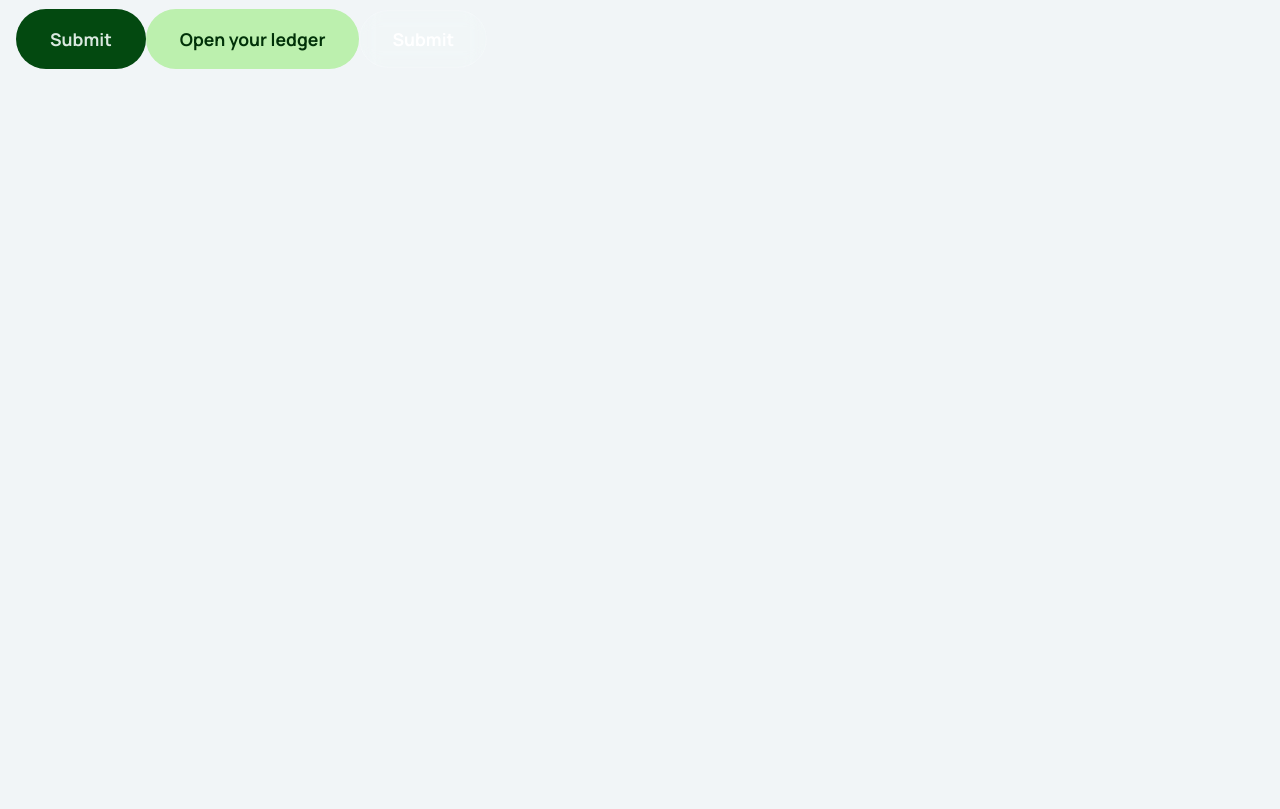
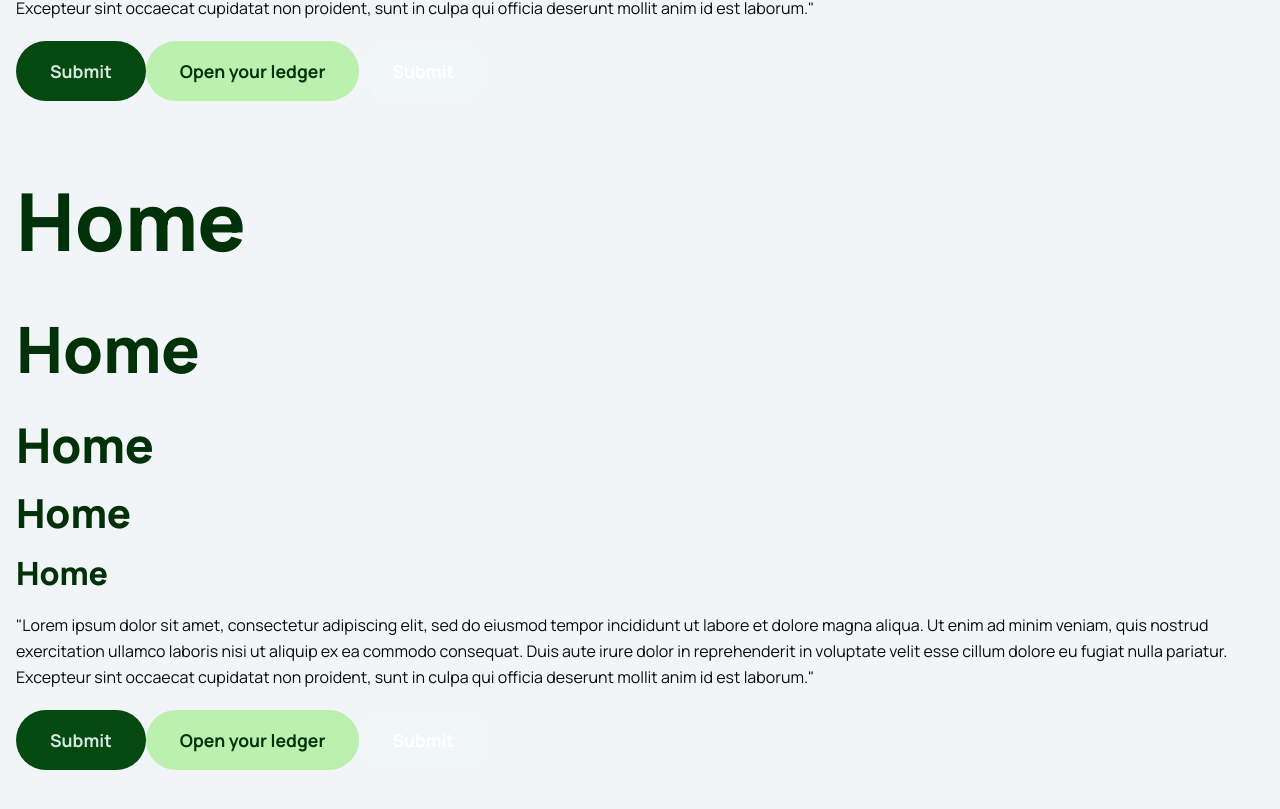
Before and after one commit to jdenzel/COSC484-group5-project, a React (Vite) app in the folder client/: page / in a window 1280 px wide. Shown: the part 609-1418 px from the top of the page. Before the commit the page ends 800 px from the top, so only its background shows below. Built offline with nearby package versions, Linux system fonts and the light colour scheme.

Commit message:
Added section style rule. Finished with basic design system

```diff
--- a/client/src/global.css
+++ b/client/src/global.css
@@ -38,6 +38,10 @@
         background-color: var(--neutral-light);
         line-height: 1.6rem;
         margin: 1rem;
+    }
+
+    section {
+        margin: 5rem 0;
     }
 
     /* - Headings - */
--- a/client/src/pages/Home.jsx
+++ b/client/src/pages/Home.jsx
@@ -1,6 +1,7 @@
 export default function Home() {
     return (
         <div>
+            <section>
                 <h1>Home</h1>
                 <h2>Home</h2>
                 <h3>Home</h3>
@@ -11,6 +12,19 @@
                 <button className="btn btn-primary">Submit</button>
                 <button className="btn btn-secondary">Open your ledger</button>
                 <button className="btn btn-outline">Submit</button>
+            </section>
+            <section>
+                <h1>Home</h1>
+                <h2>Home</h2>
+                <h3>Home</h3>
+                <h4>Home</h4>
+                <h5>Home</h5>
+                <p>"Lorem ipsum dolor sit amet, consectetur adipiscing elit, sed do eiusmod tempor incididunt ut labore et dolore magna aliqua. Ut enim ad minim veniam, quis nostrud exercitation ullamco laboris nisi ut aliquip ex ea commodo consequat. Duis aute irure dolor in reprehenderit in voluptate velit esse cillum dolore eu fugiat nulla pariatur. Excepteur sint occaecat cupidatat non proident, sunt in culpa qui officia deserunt mollit anim id est laborum."</p>
+
+                <button className="btn btn-primary">Submit</button>
+                <button className="btn btn-secondary">Open your ledger</button>
+                <button className="btn btn-outline">Submit</button>
+            </section>
         </div>
     );
 }
```
Lines whose indentation alone changed are shown as unchanged.
